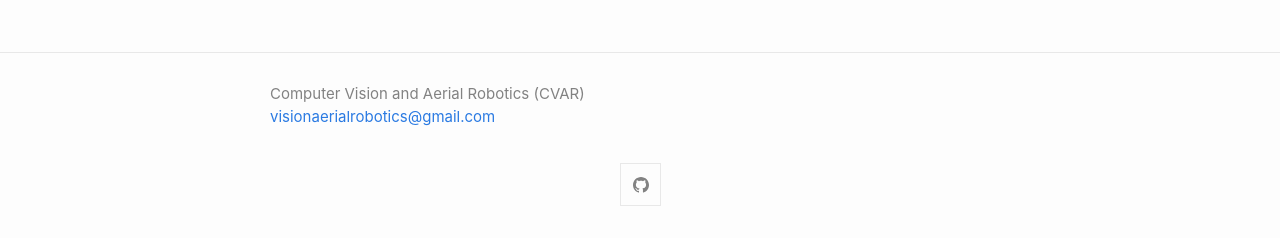
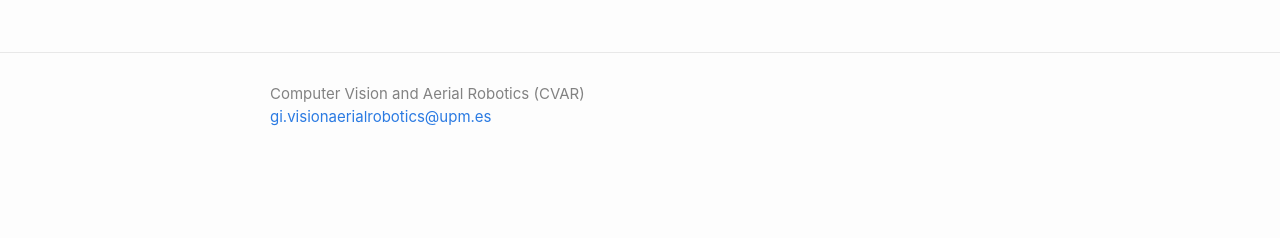
Before and after one commit to cvar-upm/cvar-upm.github.io, a Jekyll site: the page built from index.md, in a window 1280 px wide. Shown: the part 783-1021 px from the top of the page. Built offline with Jekyll 4.4.1, drawn with Linux system fonts in a browser that asks for light colours; after the commit the page ends 971 px from its top, so only the background shows below that.

Commit message:
Update _config.yml

```diff
--- a/_config.yml
+++ b/_config.yml
@@ -1,7 +1,7 @@
 title: " "
 author:
   name: Computer Vision and Aerial Robotics (CVAR)
-  email: visionaerialrobotics@gmail.com
+  email: gi.visionaerialrobotics@upm.es
 description: > # this means to ignore newlines until "show_excerpts:"
 
 show_excerpts: false # set to true to show excerpts on the homepage
@@ -14,7 +14,7 @@ minima:
   # generate social links in footer
   social_links:
     # twitter: jekyllrb
-    github: cvar-upm
+    # github: cvar-upm
     # devto: jekyll
     # dribbble: jekyll
     # facebook: jekyll
```
